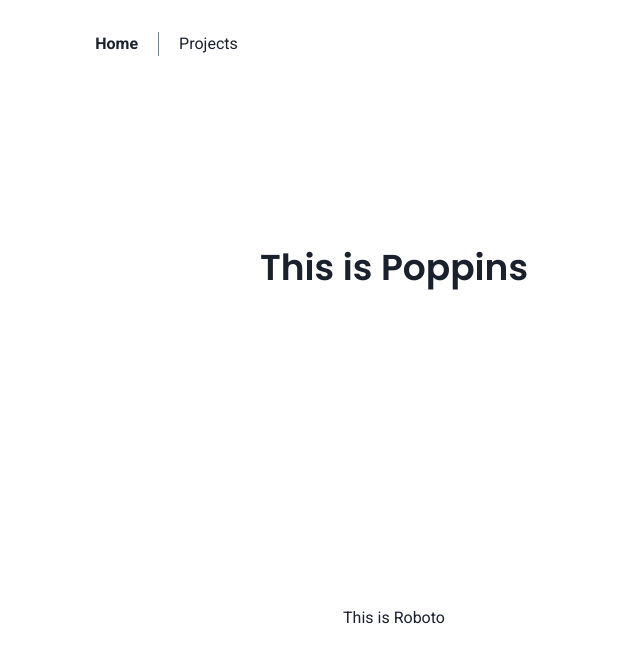
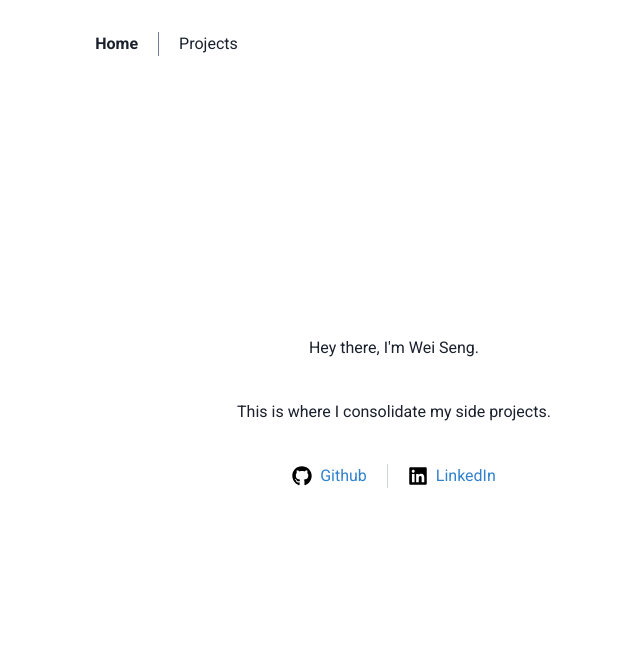
Before and after one commit to weiseng18/main, a Next.js app: page / in a window 1280 px wide. Shown: the top 662 px of the page, without its empty margins (246-886 px from the left). Built offline with nearby package versions, Linux system fonts and the light colour scheme.

Commit message:
feat: add intro and socials to index

```diff
--- a/pages/index.js
+++ b/pages/index.js
@@ -1,27 +1,59 @@
 import {
   Container,
-  Heading,
+  HStack,
+  Stack,
+  StackDivider,
+  Image,
   Text,
   Flex
 } from "@chakra-ui/react"
 
 import Navbar from "../components/Navbar"
+import ExternalLink from "../components/ExternalLink"
 
 const Index = () => {
   return (
     <Container>
-      <Navbar page="index" />
       <Flex
-        height="calc(100% - 100px)"
+        height="100%"
         flexDir="column"
-        justifyContent="space-around"
         alignItems="center"
       >
-        <Heading>This is Poppins</Heading>
-        <Text>This is Roboto</Text>
+        <Navbar page="index" />
+        <Flex flexDir="column" justifyContent="center" flexGrow={1}>
+          <Stack spacing={10} alignItems="center" mb={16}>
+            <Text>Hey there, I'm Wei Seng.</Text>
+            <Text>This is where I consolidate my side projects.</Text>
+            <HStack spacing={5} divider={<StackDivider borderColor="gray.300" />}>
+              <SocialItem
+                url="https://github.com/weiseng18/"
+                src="github.svg"
+              >
+                Github
+              </SocialItem>
+              <SocialItem
+                url="https://www.linkedin.com/in/tanweiseng"
+                src="linkedin.svg"
+              >
+                LinkedIn
+              </SocialItem>
+            </HStack>
+          </Stack>
+        </Flex>
       </Flex>
     </Container>
   )
 }
 
+const SocialItem = ({ url, src, children }) => {
+  return (
+    <Flex
+      alignItems="center"
+    >
+      <Image src={src} boxSize="20px" mr="2"/>
+      <ExternalLink href={url}>{children}</ExternalLink>
+    </Flex>
+  )
+}
+
 export default Index
```
